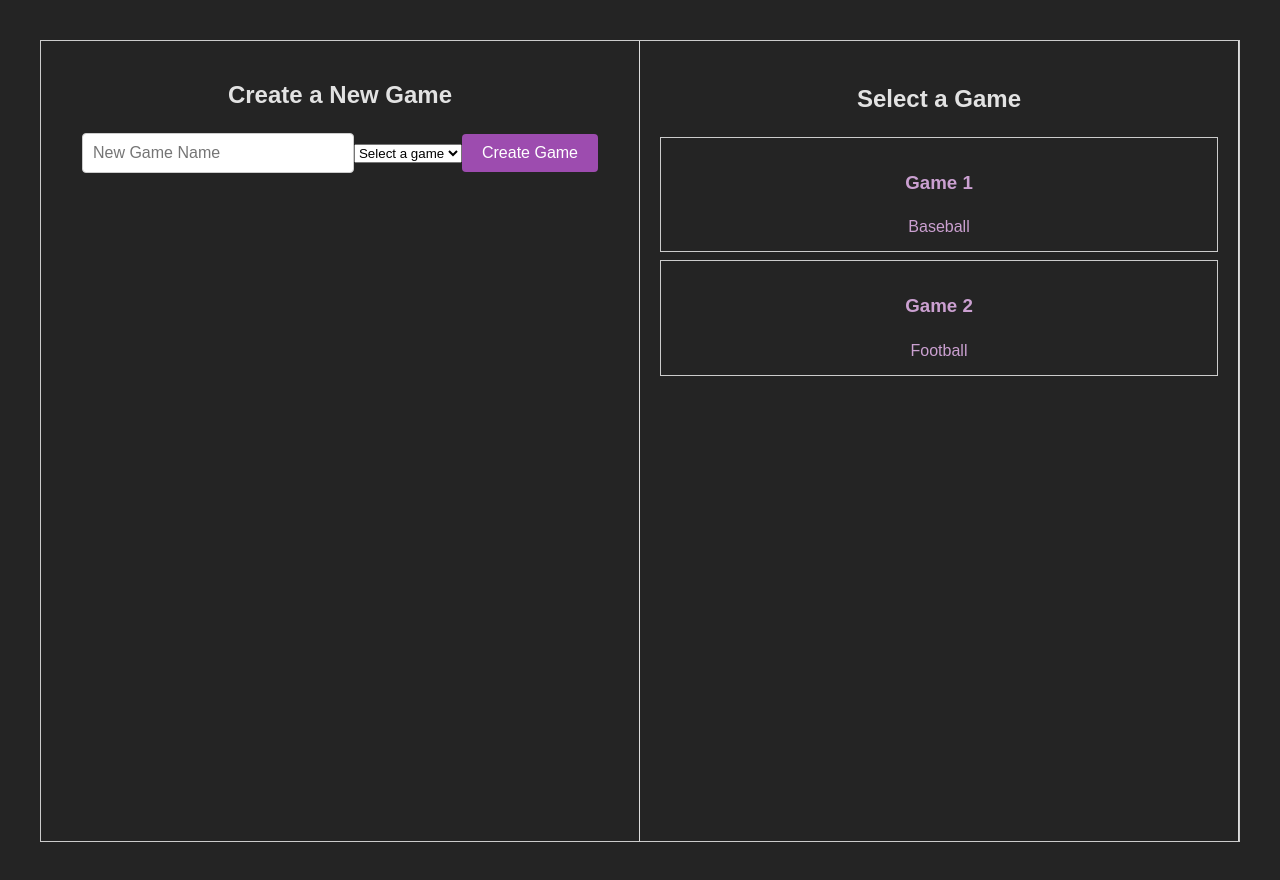
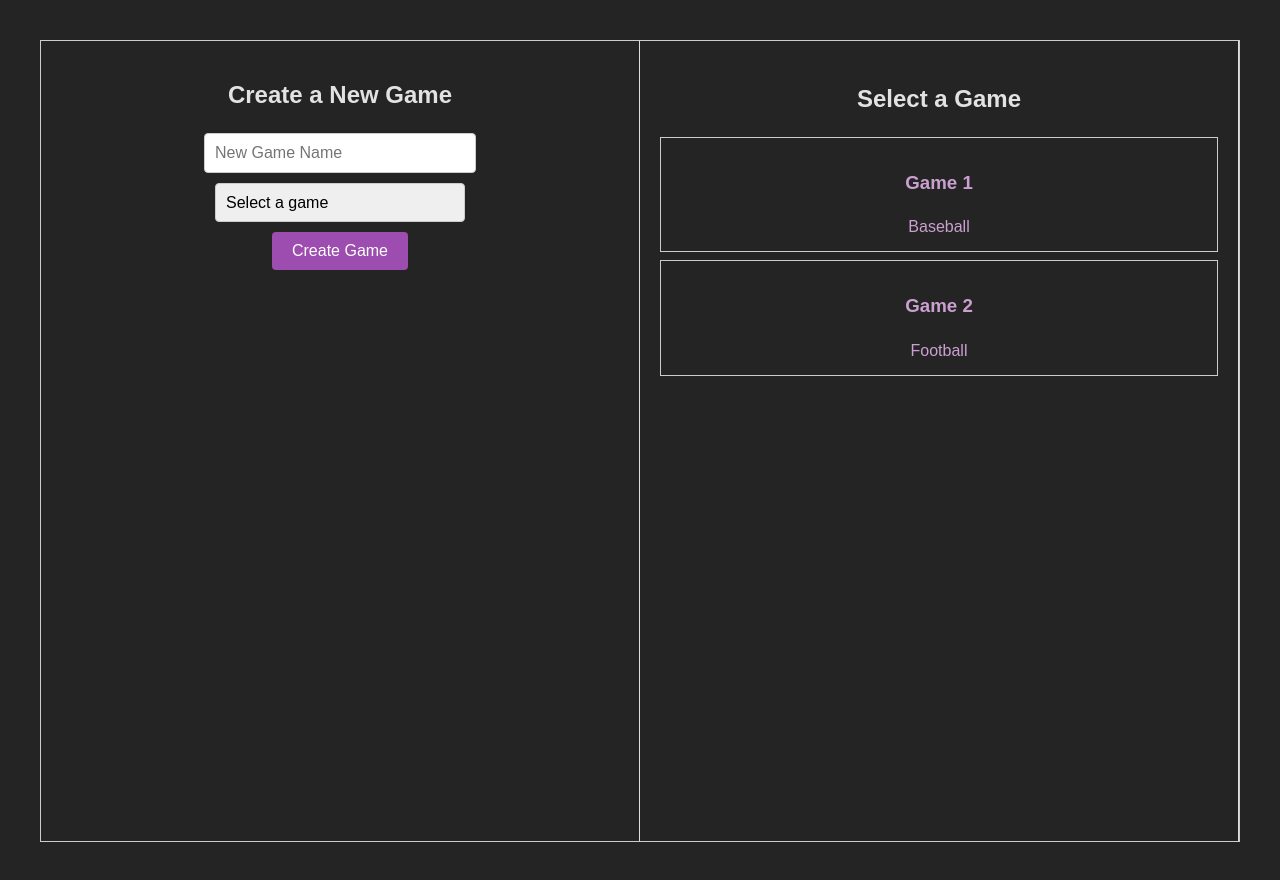
Before and after one commit to JakeRasmusson/cuddly-winner, a React (Vite) app in the folder client/: page / in a window 1280 px wide. Built offline with nearby package versions, Linux system fonts and the light colour scheme.

Commit message:
better styling

```diff
--- a/client/src/components/GameSelection/GameSelection.css
+++ b/client/src/components/GameSelection/GameSelection.css
@@ -70,3 +70,13 @@
     color: #f04aff;
     font-style: italic;
 }
+
+select {
+    appearance: none;
+    padding: 10px;
+    font-size: 16px;
+    width: 250px;
+    margin-bottom: 10px;
+    border: 1px solid #ccc;
+    border-radius: 4px;
+}
--- a/client/src/components/GameSelection/GameSelection.jsx
+++ b/client/src/components/GameSelection/GameSelection.jsx
@@ -15,16 +15,19 @@ const GameSelection = ({ games, onCreateGame, onSelectGame }) => {
                     value={newGameName}
                     onChange={e => setNewGameName(e.target.value)}
                 />
+                <br/>
                 <select
                     onChange={e => setNewGameSport(e.target.value)}
+                    defaultValue=""
                 >
-                    <option value="" disabled selected>Select a game</option>
+                    <option value="" disabled hidden>Select a game</option>
                     <option value="Baseball">Baseball</option>
                     <option value="Softball">Softball</option>
                     <option value="Football">Football</option>
                     <option value="Basketball">Basketball</option>
                     <option value="Soccer">Soccer</option>
                 </select>
+                <br/>
                 <button
                     onClick={_ => {
                         if(newGameName.trim()) {
```
Lines whose indentation alone changed are shown as unchanged.
